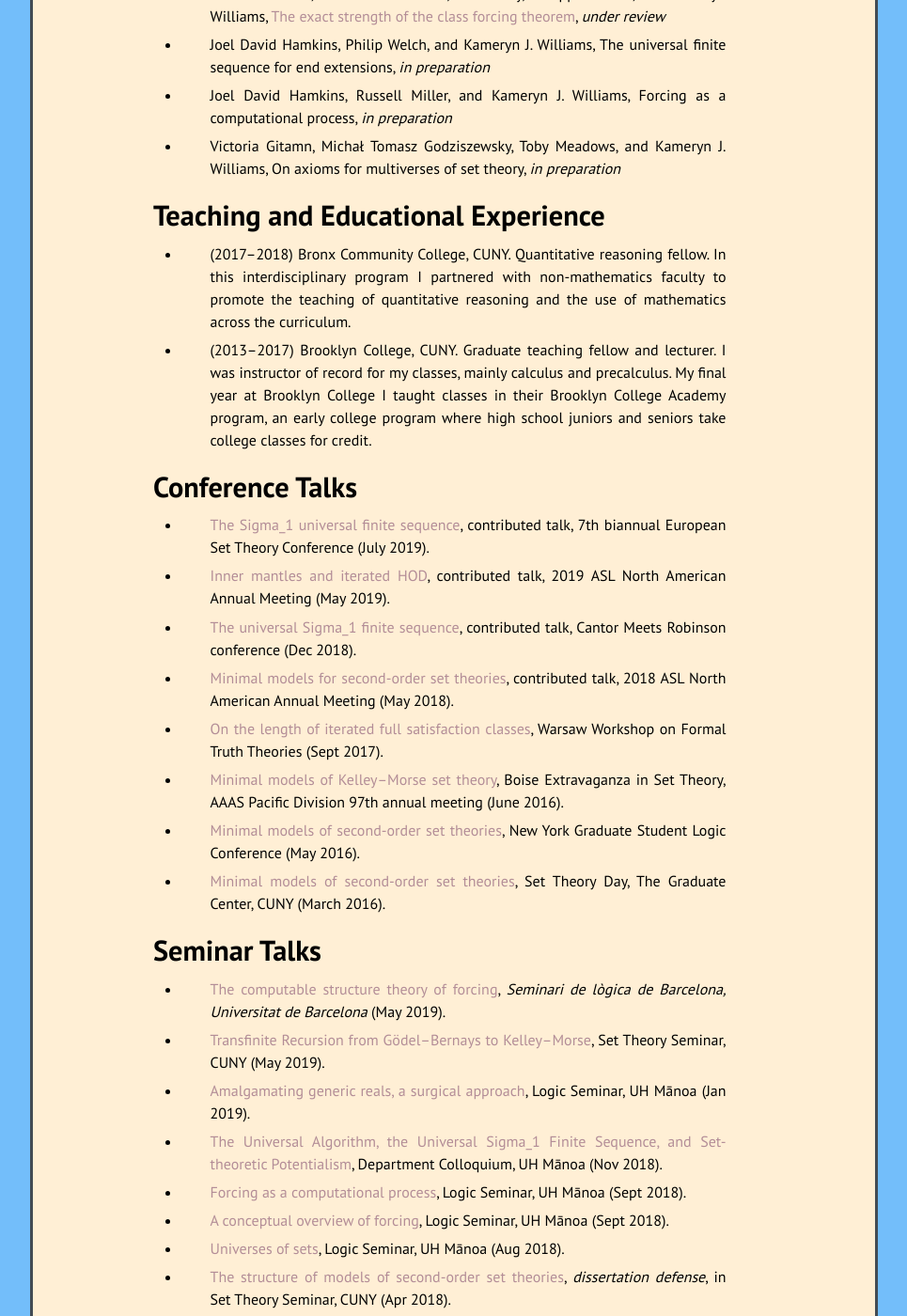
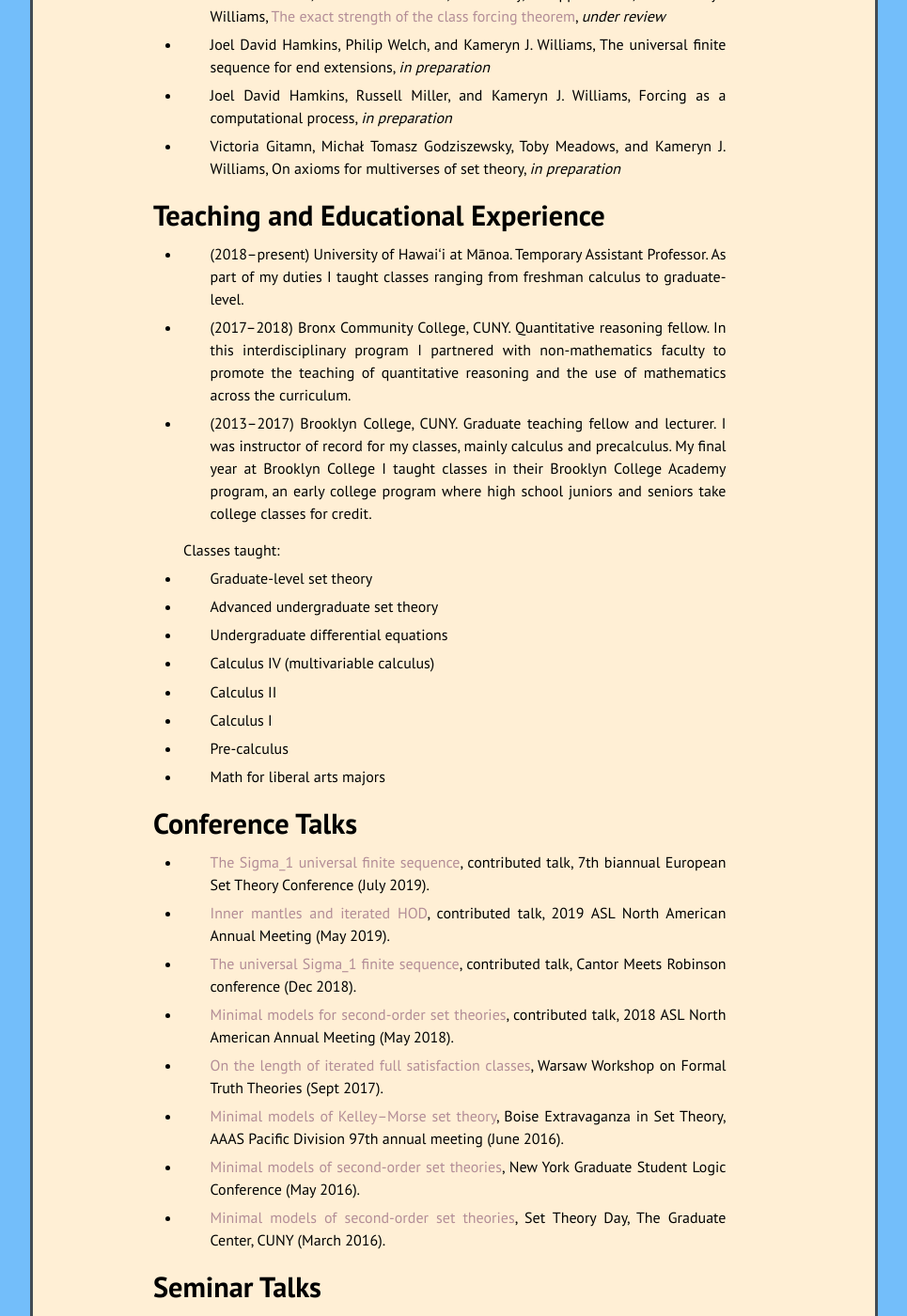
Before and after one commit to kamerynjw/kamerynjw.github.io, a Jekyll site: the page built from cv.md, in a window 1280 px wide and 1400 px high, scrolled down 935 px. Shown: the whole window at 94% size, without its empty margins (157-1122 px from the left). Built offline with Jekyll 4.4.1, drawn with Linux system fonts in a browser that asks for light colours; nearby versions of some CDN libraries; some of the changed text lies outside the part shown.

Commit message:
updated online cv for first time in like forever lol

```diff
--- a/cv.md
+++ b/cv.md
@@ -40,9 +40,30 @@ Publications
 Teaching and Educational Experience
 ====
 
+* (2018–present) University of Hawaiʻi at Mānoa. Temporary Assistant Professor. As part of my duties I taught classes ranging from freshman calculus to graduate-level.
+
 * (2017–2018) Bronx Community College, CUNY. Quantitative reasoning fellow. In this interdisciplinary program I partnered with non-mathematics faculty to promote the teaching of quantitative reasoning and the use of mathematics across the curriculum.
 
 * (2013–2017) Brooklyn College, CUNY. Graduate teaching fellow and lecturer. I was instructor of record for my classes, mainly calculus and precalculus. My final year at Brooklyn College I taught classes in their Brooklyn College Academy program, an early college program where high school juniors and seniors take college classes for credit.
+
+Classes taught:
+
+* Graduate-level set theory
+
+* Advanced undergraduate set theory
+
+* Undergraduate differential equations
+
+* Calculus IV (multivariable calculus)
+
+* Calculus II
+
+* Calculus I
+
+* Pre-calculus
+
+* Math for liberal arts majors
+
 
 Conference Talks
 ====
@@ -61,6 +82,8 @@ Seminar Talks
 Service
 ====
 
+* Co-organizer (with B. Kjos-Hanssen and D. Ross) *Logic Seminar*, University of Hawaiʻi at Mānoa. (2018–present)
+
 * Co-organizer (with V. Gitman), *MAMLS Logic Friday*, Mid-Atlantic Mathematical Logic Seminar, The Graduate Center, CUNY. (Oct 2017)
 
 * Co-organizer (with V. Gitman), *Set Theory Seminar*, The Graduate Center, CUNY. (2017–2018)
```
Also changed, not shown: other parts of cv.md (+1 -1 lines).
